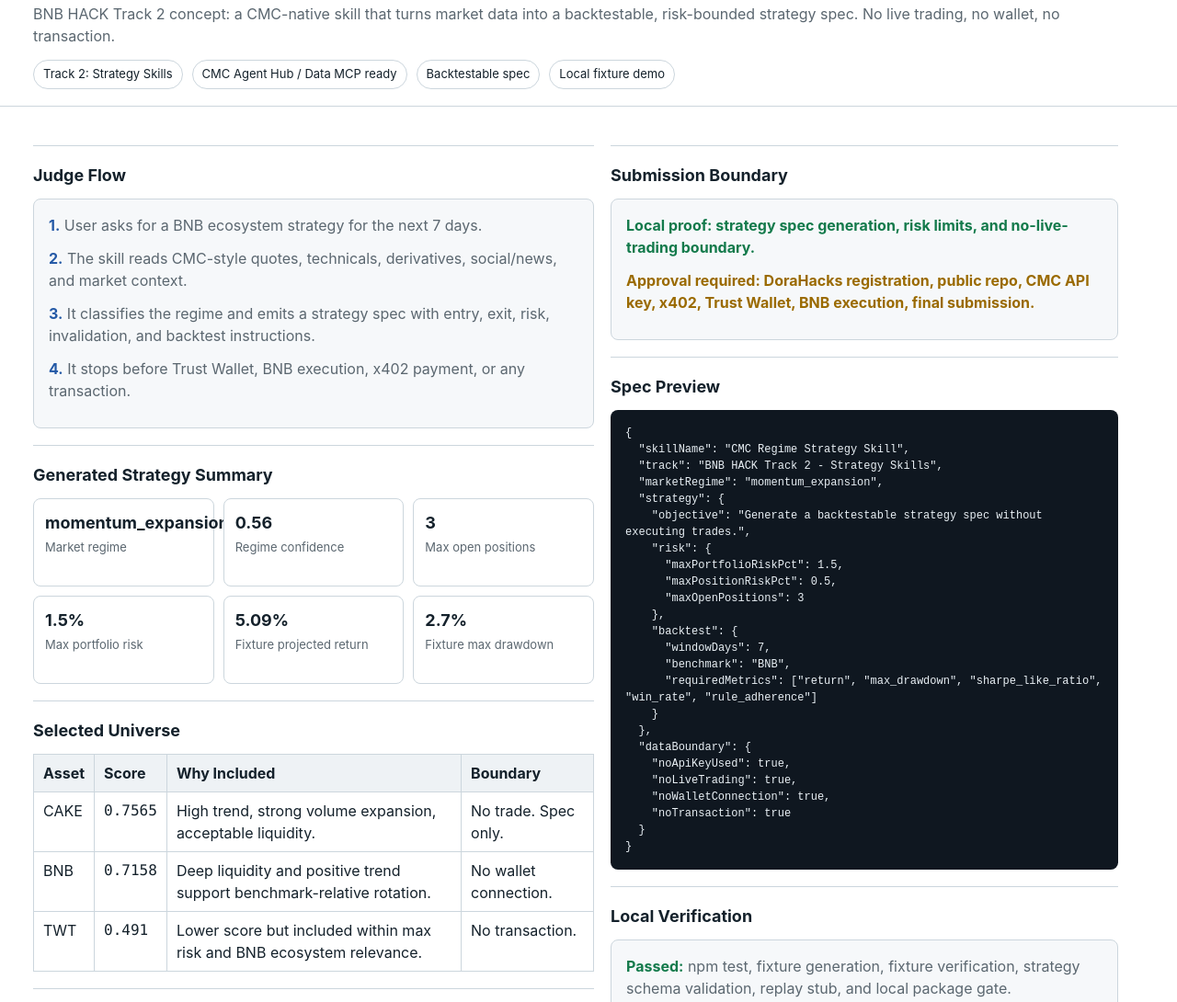
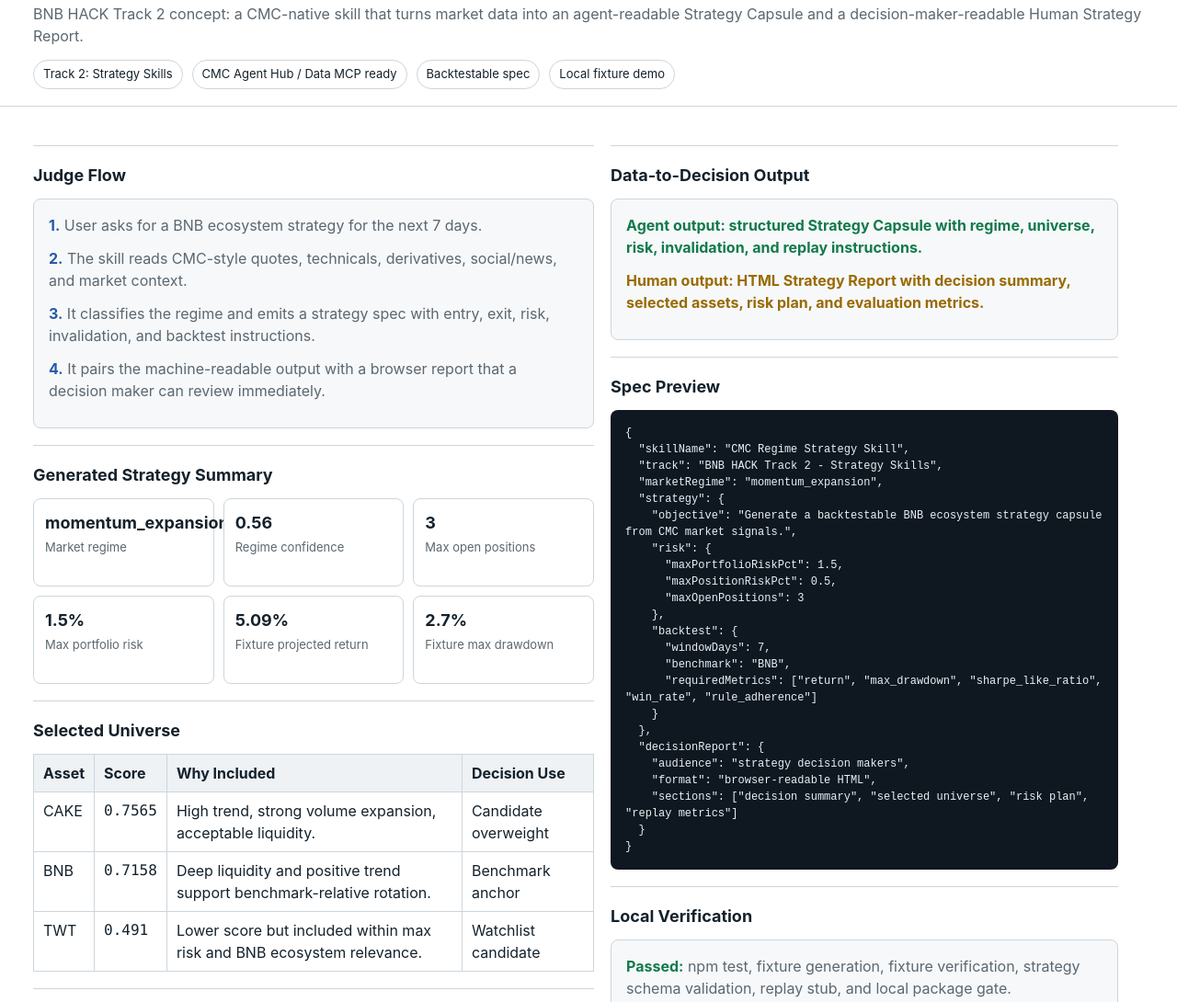
Before and after one commit to kei99-web3/cmc-regime-strategy-skill, a plain HTML site: page demo/index.html in a window 1280 px wide. Shown: the part 78-1168 px from the top of the page at 92% size. Drawn offline with Linux system fonts and the light colour scheme.

Commit message:
Refine demo narrative for submission

```diff
--- a/demo/index.html
+++ b/demo/index.html
@@ -57,7 +57,7 @@
 <body>
   <header>
     <h1>CMC Regime Strategy Skill</h1>
-    <p>BNB HACK Track 2 concept: a CMC-native skill that turns market data into a backtestable, risk-bounded strategy spec. No live trading, no wallet, no transaction.</p>
+    <p>BNB HACK Track 2 concept: a CMC-native skill that turns market data into an agent-readable Strategy Capsule and a decision-maker-readable Human Strategy Report.</p>
     <div class="meta">
       <span class="pill">Track 2: Strategy Skills</span>
       <span class="pill">CMC Agent Hub / Data MCP ready</span>
@@ -74,7 +74,7 @@
             <p><span class="blue">1.</span> User asks for a BNB ecosystem strategy for the next 7 days.</p>
             <p><span class="blue">2.</span> The skill reads CMC-style quotes, technicals, derivatives, social/news, and market context.</p>
             <p><span class="blue">3.</span> It classifies the regime and emits a strategy spec with entry, exit, risk, invalidation, and backtest instructions.</p>
-            <p><span class="blue">4.</span> It stops before Trust Wallet, BNB execution, x402 payment, or any transaction.</p>
+            <p><span class="blue">4.</span> It pairs the machine-readable output with a browser report that a decision maker can review immediately.</p>
           </div>
         </section>
         <section>
@@ -91,11 +91,11 @@
         <section>
           <h2>Selected Universe</h2>
           <table>
-            <thead><tr><th>Asset</th><th>Score</th><th>Why Included</th><th>Boundary</th></tr></thead>
+            <thead><tr><th>Asset</th><th>Score</th><th>Why Included</th><th>Decision Use</th></tr></thead>
             <tbody>
-              <tr><td>CAKE</td><td class="mono">0.7565</td><td>High trend, strong volume expansion, acceptable liquidity.</td><td>No trade. Spec only.</td></tr>
-              <tr><td>BNB</td><td class="mono">0.7158</td><td>Deep liquidity and positive trend support benchmark-relative rotation.</td><td>No wallet connection.</td></tr>
-              <tr><td>TWT</td><td class="mono">0.491</td><td>Lower score but included within max risk and BNB ecosystem relevance.</td><td>No transaction.</td></tr>
+              <tr><td>CAKE</td><td class="mono">0.7565</td><td>High trend, strong volume expansion, acceptable liquidity.</td><td>Candidate overweight</td></tr>
+              <tr><td>BNB</td><td class="mono">0.7158</td><td>Deep liquidity and positive trend support benchmark-relative rotation.</td><td>Benchmark anchor</td></tr>
+              <tr><td>TWT</td><td class="mono">0.491</td><td>Lower score but included within max risk and BNB ecosystem relevance.</td><td>Watchlist candidate</td></tr>
             </tbody>
           </table>
         </section>
@@ -111,15 +111,15 @@
               <tr><th>Rule adherence</th><td class="mono">1.00</td></tr>
             </tbody>
           </table>
-          <p class="small">Fixture replay is a local proof of spec shape only; real historical CMC data requires approval-gated API/MCP access.</p>
+          <p class="small">Replay output gives evaluators a consistent way to compare the generated strategy against risk and benchmark rules.</p>
         </section>
       </div>
       <div>
         <section>
-          <h2>Submission Boundary</h2>
+          <h2>Data-to-Decision Output</h2>
           <div class="panel">
-            <p class="ok">Local proof: strategy spec generation, risk limits, and no-live-trading boundary.</p>
-            <p class="warn">Approval required: DoraHacks registration, public repo, CMC API key, x402, Trust Wallet, BNB execution, final submission.</p>
+            <p class="ok">Agent output: structured Strategy Capsule with regime, universe, risk, invalidation, and replay instructions.</p>
+            <p class="warn">Human output: HTML Strategy Report with decision summary, selected assets, risk plan, and evaluation metrics.</p>
           </div>
         </section>
         <section>
@@ -129,7 +129,7 @@
   "track": "BNB HACK Track 2 - Strategy Skills",
   "marketRegime": "momentum_expansion",
   "strategy": {
-    "objective": "Generate a backtestable strategy spec without executing trades.",
+    "objective": "Generate a backtestable BNB ecosystem strategy capsule from CMC market signals.",
     "risk": {
       "maxPortfolioRiskPct": 1.5,
       "maxPositionRiskPct": 0.5,
@@ -141,11 +141,10 @@
       "requiredMetrics": ["return", "max_drawdown", "sharpe_like_ratio", "win_rate", "rule_adherence"]
     }
   },
-  "dataBoundary": {
-    "noApiKeyUsed": true,
-    "noLiveTrading": true,
-    "noWalletConnection": true,
-    "noTransaction": true
+  "decisionReport": {
+    "audience": "strategy decision makers",
+    "format": "browser-readable HTML",
+    "sections": ["decision summary", "selected universe", "risk plan", "replay metrics"]
   }
 }</pre>
         </section>
--- a/prototype/src/fetch_cmc_basic_snapshot.js
+++ b/prototype/src/fetch_cmc_basic_snapshot.js
@@ -145,7 +145,7 @@
 
   return {
     asOf: new Date().toISOString(),
-    sourceModel: "CMC Basic API; free key, read-only market data, no wallet, no payment, no transaction.",
+    sourceModel: "CMC Basic API; free key, read-only market data.",
     sourceUrls: {
       quotes: quotesUrl,
       globalMetrics: globalUrl,
--- a/prototype/src/strategy_skill.js
+++ b/prototype/src/strategy_skill.js
@@ -112,7 +112,7 @@
     marketRegime: regime,
     strategy: {
       name: `${regime.label}_bnb_ecosystem_rotation`,
-      objective: "Generate a backtestable strategy spec for an autonomous trading agent without executing trades.",
+      objective: "Generate a backtestable BNB ecosystem strategy capsule from CMC market signals.",
       universe: selectedAssets.map((asset) => ({
         symbol: asset.symbol,
         name: asset.name,
@@ -143,7 +143,7 @@
         windowDays: horizonDays,
         benchmark: "BNB",
         requiredMetrics: ["return", "max_drawdown", "sharpe_like_ratio", "win_rate", "rule_adherence"],
-        replayInstruction: "Replay against historical CMC-style snapshots; do not execute live orders."
+        replayInstruction: "Replay against historical CMC-style snapshots and compare rule adherence, benchmark return, and drawdown."
       }
     },
     sponsorCapabilityMapping: {
```
Also changed, not shown: prototype/human_strategy_report_basic.html (+3 -4 lines), prototype/human_strategy_report_fixture.html (+3 -4 lines), prototype/human_strategy_report_keyless.html (+3 -4 lines), prototype/src/generate_human_strategy_report.js (+3 -4 lines).
